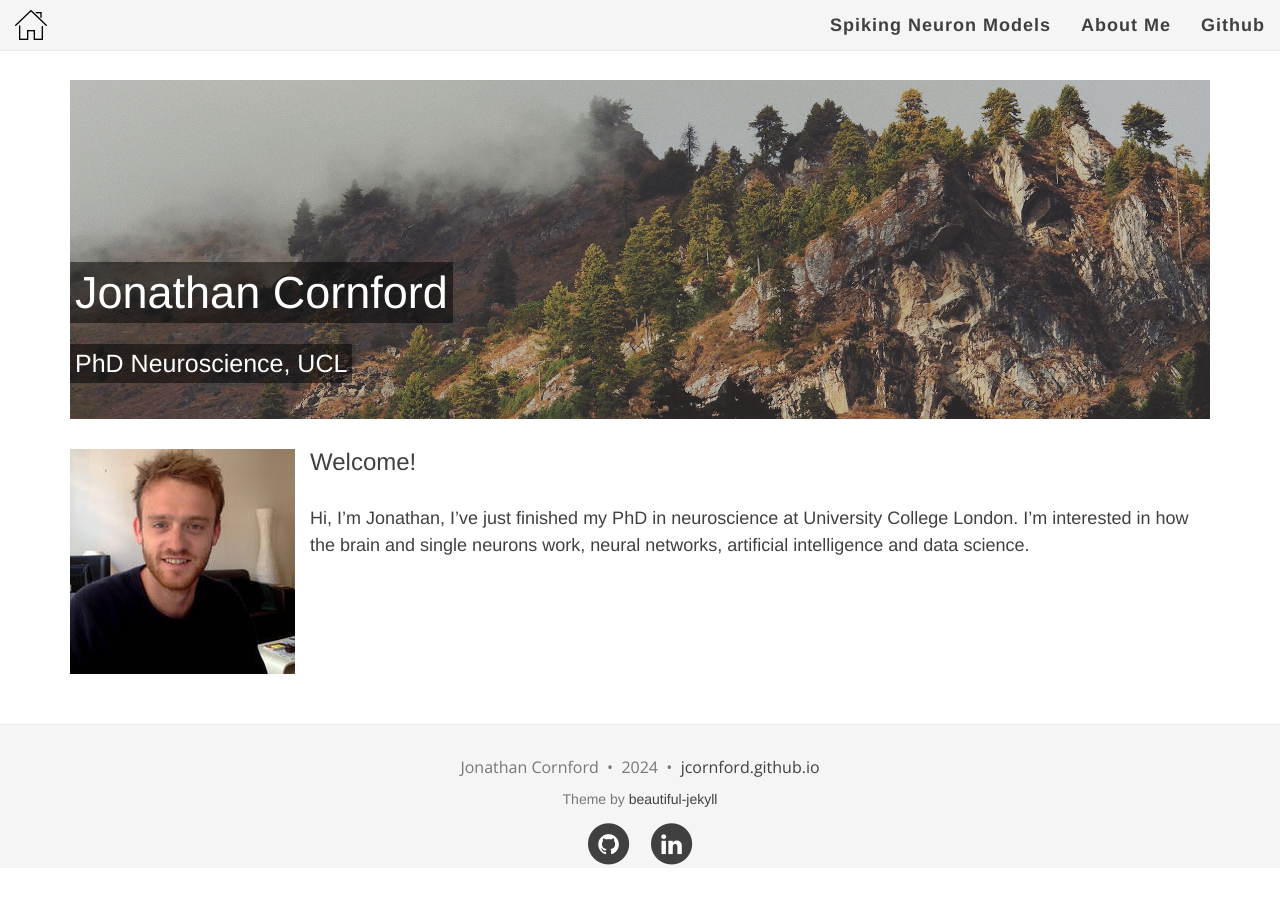
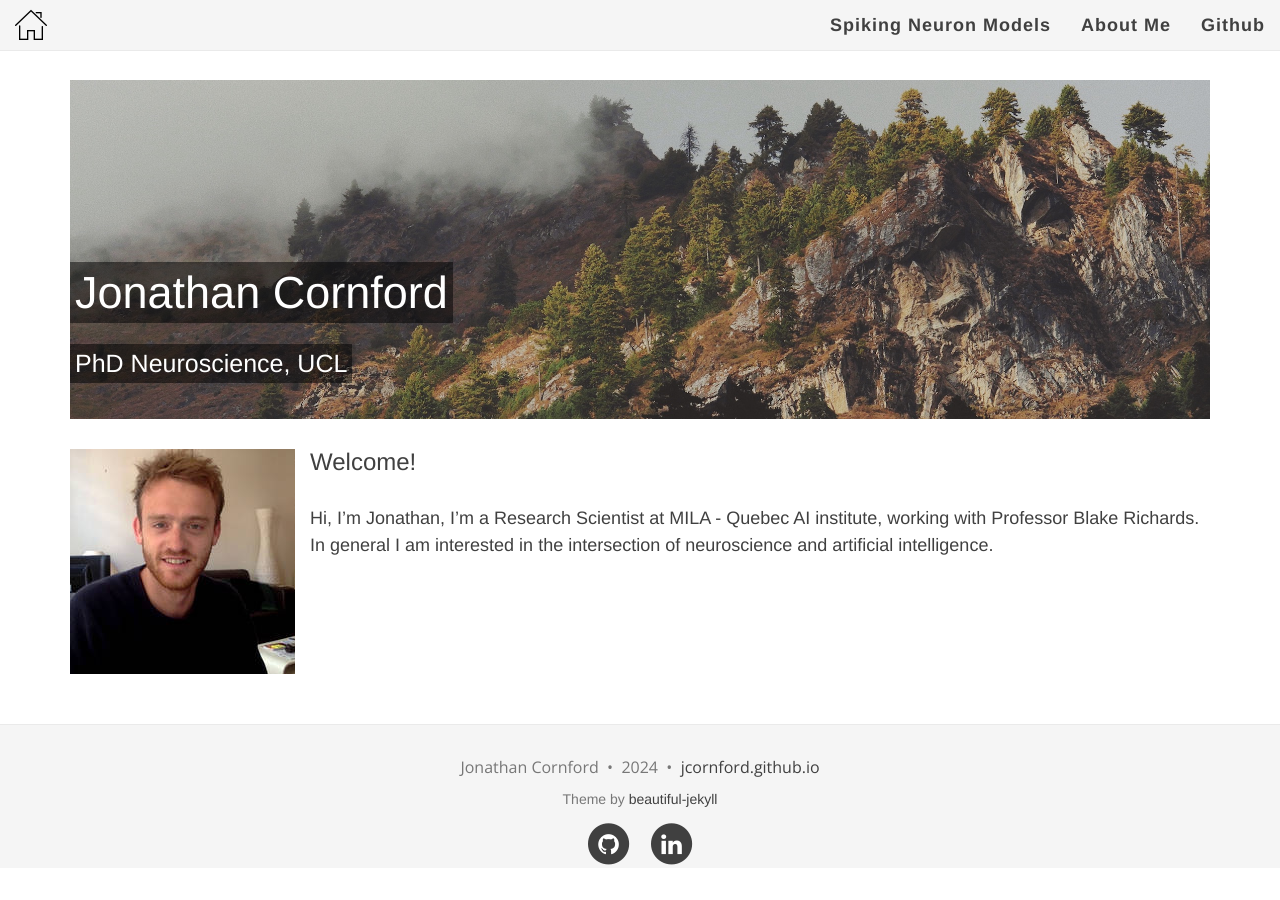
Before and after one commit to jcornford/jcornford.github.io, a Jekyll site: the page built from index.md, in a window 1280 px wide. Built offline with Jekyll 4.4.1, drawn with Linux system fonts in a browser that asks for light colours; nearby versions of some CDN libraries.

Commit message:
Update index.md

```diff
--- a/index.md
+++ b/index.md
@@ -67,7 +67,5 @@ position: absolute;
 ![my-mugshot](/img/photojc.jpg){:style="float: left;margin-right: 15px;margin-top: 0px;"}
 
 ### Welcome!
-Hi, I'm Jonathan, I've just finished my PhD in neuroscience at University College London. I'm interested in how
- the brain and single neurons work, neural networks, artificial intelligence and data science.
-
+Hi, I'm Jonathan, I'm a Research Scientist at MILA - Quebec AI institute, working with Professor Blake Richards. In general I am interested in the intersection of neuroscience and artificial intelligence.
 <a href="{{ blog | prepend: site.baseurl }}">
```
